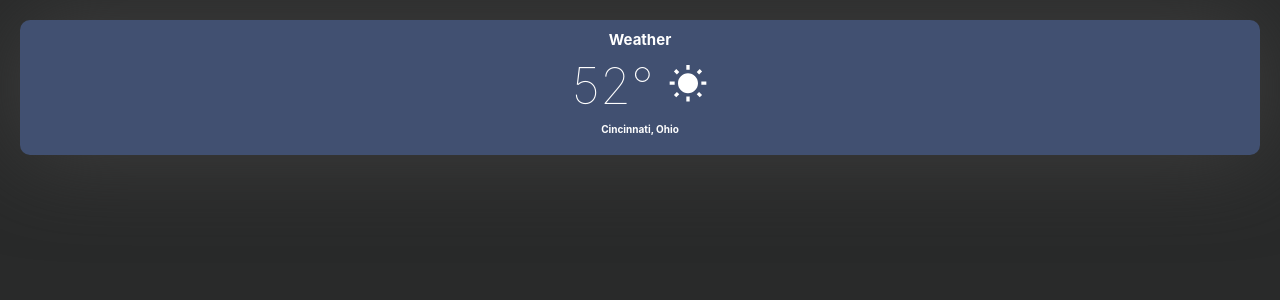
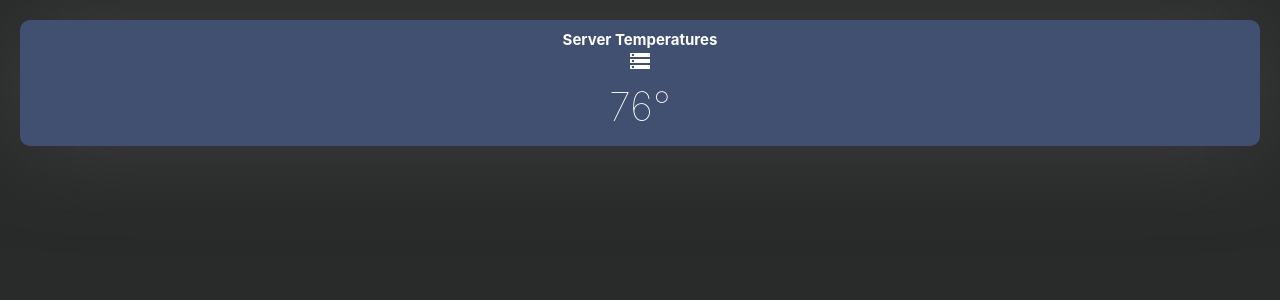
Before and after one commit to nishilfaldu/no-remainder, a React (Create React App) app in the folder frontend/: page / in a window 1280 px wide. Shown: the top 300 px of the page. Built offline with nearby package versions, Linux system fonts and the light colour scheme; the HTML template or start-up script is replaced by a standard one.

Commit message:
started working on server card

```diff
--- a/frontend/src/App.js
+++ b/frontend/src/App.js
@@ -1,12 +1,12 @@
 import './App.css';
 import React from "react";
-import WeatherCard from './components/WeatherCard';
+import ServerCard from './components/ServerCard';
 
 
 function App() {
   return (
     <div className="App">
-      <WeatherCard></WeatherCard>
+      <ServerCard></ServerCard>
     </div>
   );
 }
--- /dev/null
+++ b/frontend/src/components/ServerCard.css
@@ -0,0 +1,23 @@
+.ServerCard {
+    border-radius: 10px;
+    box-shadow: 0px 0px 90px rgb(63, 63, 63) ;
+    padding:10px;
+    color:white;
+    background:rgb(65, 80, 113);
+}
+
+.store {
+    display: inline;
+}
+
+h1 {
+    font-size: 15px;
+    text-align: center;
+    margin:0px;
+}
+
+h5 {
+    font-weight: 100;
+    margin:5px;
+    font-size:40px;
+}
--- /dev/null
+++ b/frontend/src/components/ServerCard.js
@@ -0,0 +1,17 @@
+import React from 'react'
+import './ServerCard.css'
+import StorageIcon from '@mui/icons-material/Storage';
+
+function ServerCard() {
+  return (
+    <div className="ServerCard">
+      <h1>Server Temperatures</h1>
+      <div className = "store">
+        <StorageIcon></StorageIcon>
+      </div>
+        <h5>76°</h5>
+    </div>
+  )
+}
+
+export default ServerCard;
```
Also changed, not shown: frontend/src/components/WeatherCard copy.css (renamed from frontend/src/components/WeatherCard.css), frontend/src/components/WeatherCard copy.js (renamed from frontend/src/components/WeatherCard.js).
